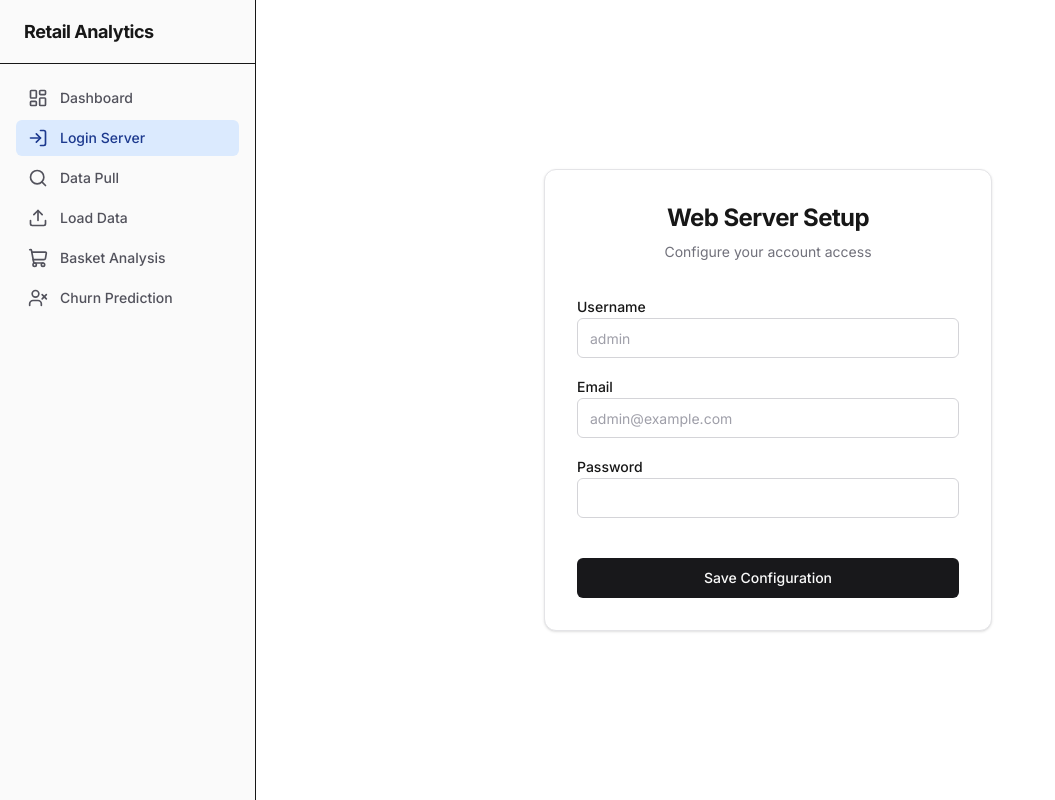
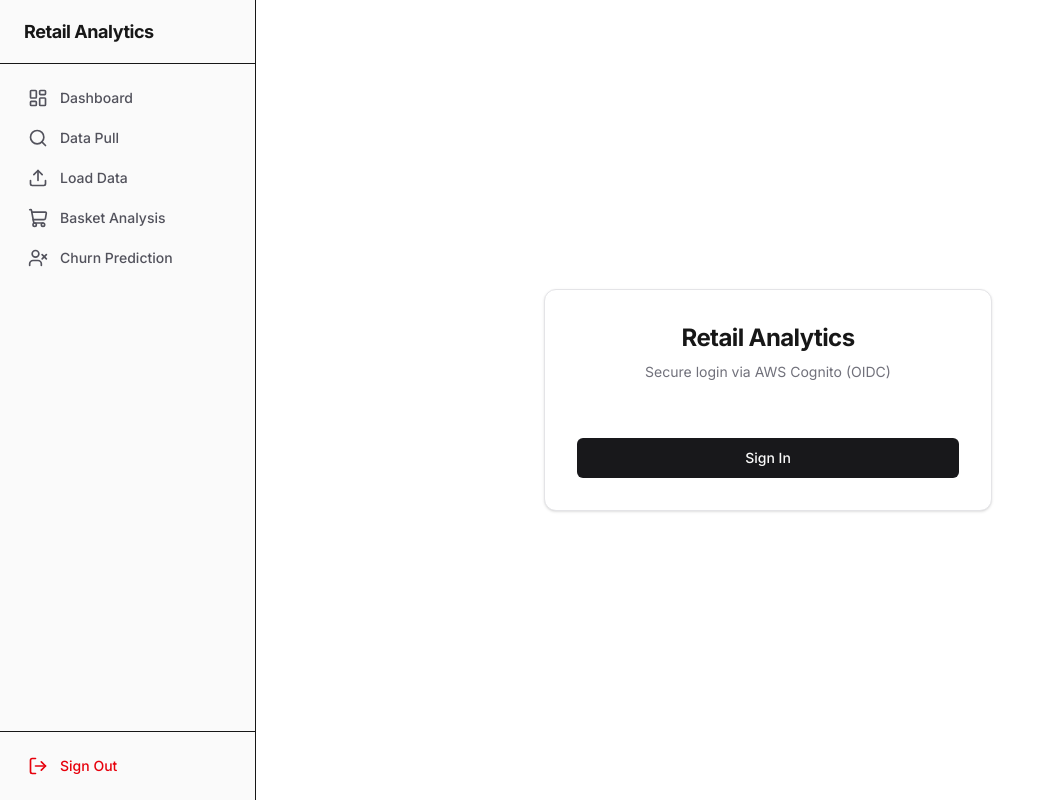
Before and after one commit to SommAid/Final-Group-Project, a Next.js app: page /login in a window 1280 px wide. Shown: the whole page, without its empty margins (0-1055 px from the left). Built offline with nearby package versions, Linux system fonts and the light colour scheme.

Commit message:
Preparing for AWS deployment

```diff
--- /dev/null
+++ b/app/api/auth/callback/route.ts
@@ -0,0 +1,46 @@
+import { NextRequest, NextResponse } from 'next/server';
+import { cookies } from 'next/headers';
+import * as client from 'openid-client';
+
+export async function GET(request: NextRequest) {
+  const baseUrl = process.env.NEXT_PUBLIC_BASE_URL || new URL(request.url).origin;
+  const issuerUrl = process.env.OIDC_ISSUER;
+  const clientId = process.env.OIDC_CLIENT_ID;
+  const clientSecret = process.env.OIDC_CLIENT_SECRET;
+
+  if (!issuerUrl || !clientId || !clientSecret) {
+    return NextResponse.redirect(new URL('/login?error=ConfigurationMissing', baseUrl));
+  }
+
+  try {
+    const server = new URL(issuerUrl);
+    const config = await client.discovery(server, clientId, clientSecret);
+
+    const cookieStore = await cookies();
+    const state = cookieStore.get('oidc_state')?.value;
+    const verifier = cookieStore.get('oidc_verifier')?.value;
+
+    if (!state || !verifier) {
+      return NextResponse.redirect(new URL('/login?error=MissingCookies', baseUrl));
+    }
+
+    const currentUrl = new URL(request.url);
+
+    const tokens = await client.authorizationCodeGrant(config, currentUrl, {
+      pkceCodeVerifier: verifier,
+      expectedState: state,
+      idTokenExpected: true
+    });
+
+    if (tokens.access_token) {
+      cookieStore.set('session', tokens.access_token, { httpOnly: true, path: '/', maxAge: 60 * 60 * 24 });
+      cookieStore.delete('oidc_state');
+      cookieStore.delete('oidc_verifier');
+    }
+
+    return NextResponse.redirect(new URL('/', baseUrl));
+  } catch (error) {
+    console.error("OIDC Callback Error:", error);
+    return NextResponse.redirect(new URL('/login?error=CallbackFailed', baseUrl));
+  }
+}
--- /dev/null
+++ b/app/api/auth/login/route.ts
@@ -0,0 +1,47 @@
+import { NextResponse } from 'next/server';
+import { cookies } from 'next/headers';
+import * as client from 'openid-client';
+
+export async function GET(request: Request) {
+  // Ensure we have a base URL to redirect back to
+  const baseUrl = process.env.NEXT_PUBLIC_BASE_URL || new URL(request.url).origin;
+
+  const issuerUrl = process.env.OIDC_ISSUER;
+  const clientId = process.env.OIDC_CLIENT_ID;
+  const clientSecret = process.env.OIDC_CLIENT_SECRET;
+  const redirectUri = `${baseUrl}/api/auth/callback`;
+
+  if (!issuerUrl || !clientId || !clientSecret) {
+    console.error("Missing OIDC Environment Variables");
+    return NextResponse.redirect(new URL('/login?error=ConfigurationMissing', baseUrl));
+  }
+
+  try {
+    const server = new URL(issuerUrl);
+    const config = await client.discovery(server, clientId, clientSecret);
+
+    const code_challenge_method = 'S256';
+    const code_verifier = client.randomPKCECodeVerifier();
+    const code_challenge = await client.calculatePKCECodeChallenge(code_verifier);
+    const state = client.randomState();
+
+    const parameters: Record<string, string> = {
+      redirect_uri: redirectUri,
+      scope: 'openid email profile',
+      code_challenge,
+      code_challenge_method,
+      state,
+    };
+
+    const redirectTo = client.buildAuthorizationUrl(config, parameters);
+
+    const cookieStore = await cookies();
+    cookieStore.set('oidc_state', state, { httpOnly: true, path: '/' });
+    cookieStore.set('oidc_verifier', code_verifier, { httpOnly: true, path: '/' });
+
+    return NextResponse.redirect(redirectTo);
+  } catch (error) {
+    console.error("OIDC Login Error:", error);
+    return NextResponse.redirect(new URL('/login?error=InternalError', baseUrl));
+  }
+}
--- /dev/null
+++ b/app/api/auth/logout/route.ts
@@ -0,0 +1,11 @@
+import { NextRequest, NextResponse } from 'next/server';
+import { cookies } from 'next/headers';
+
+export async function GET(request: NextRequest) {
+  const cookieStore = await cookies();
+  cookieStore.delete('session');
+
+  const baseUrl = process.env.NEXT_PUBLIC_BASE_URL || new URL(request.url).origin;
+
+  return NextResponse.redirect(new URL('/login', baseUrl));
+}
--- a/app/login/page.tsx
+++ b/app/login/page.tsx
@@ -1,75 +1,20 @@
-"use client";
-
-import { useState } from "react";
-
 export default function LoginPage() {
-  const [loading, setLoading] = useState(false);
-
-  const handleSubmit = (e: React.FormEvent) => {
-    e.preventDefault();
-    setLoading(true);
-    setTimeout(() => {
-      setLoading(false);
-      alert("Successfully configured web server / logged in!");
-    }, 1000);
-  };
-
   return (
-    <div className="min-h-full flex items-center justify-center p-8">
+    <div className="flex min-h-screen items-center justify-center p-8">
       <div className="w-full max-w-md rounded-xl border border-zinc-200 bg-white p-8 shadow-sm dark:border-zinc-800 dark:bg-zinc-950">
         <div className="mb-8 text-center">
-          <h1 className="text-2xl font-bold tracking-tight">Web Server Setup</h1>
+          <h1 className="text-2xl font-bold tracking-tight">Retail Analytics</h1>
           <p className="mt-2 text-sm text-zinc-500 dark:text-zinc-400">
-            Configure your account access
+            Secure login via AWS Cognito (OIDC)
           </p>
         </div>
 
-        <form onSubmit={handleSubmit} className="space-y-4">
-          <div className="space-y-2">
-            <label className="text-sm font-medium leading-none" htmlFor="username">
-              Username
-            </label>
-            <input
-              id="username"
-              required
-              className="flex h-10 w-full rounded-md border border-zinc-300 bg-transparent px-3 py-2 text-sm placeholder:text-zinc-400 focus:outline-none focus:ring-2 focus:ring-zinc-400 focus:ring-offset-2 disabled:cursor-not-allowed disabled:opacity-50 dark:border-zinc-700 dark:focus:ring-zinc-800 dark:focus:ring-offset-zinc-900"
-              placeholder="admin"
-            />
-          </div>
-
-          <div className="space-y-2">
-            <label className="text-sm font-medium leading-none" htmlFor="email">
-              Email
-            </label>
-            <input
-              id="email"
-              type="email"
-              required
-              className="flex h-10 w-full rounded-md border border-zinc-300 bg-transparent px-3 py-2 text-sm placeholder:text-zinc-400 focus:outline-none focus:ring-2 focus:ring-zinc-400 focus:ring-offset-2 disabled:cursor-not-allowed disabled:opacity-50 dark:border-zinc-700 dark:focus:ring-zinc-800 dark:focus:ring-offset-zinc-900"
-              placeholder="admin@example.com"
-            />
-          </div>
-
-          <div className="space-y-2">
-            <label className="text-sm font-medium leading-none" htmlFor="password">
-              Password
-            </label>
-            <input
-              id="password"
-              type="password"
-              required
-              className="flex h-10 w-full rounded-md border border-zinc-300 bg-transparent px-3 py-2 text-sm placeholder:text-zinc-400 focus:outline-none focus:ring-2 focus:ring-zinc-400 focus:ring-offset-2 disabled:cursor-not-allowed disabled:opacity-50 dark:border-zinc-700 dark:focus:ring-zinc-800 dark:focus:ring-offset-zinc-900"
-            />
-          </div>
-
-          <button
-            type="submit"
-            disabled={loading}
-            className="inline-flex h-10 w-full items-center justify-center rounded-md bg-zinc-900 px-4 py-2 text-sm font-medium text-zinc-50 transition-colors hover:bg-zinc-900/90 disabled:pointer-events-none disabled:opacity-50 dark:bg-zinc-50 dark:text-zinc-900 dark:hover:bg-zinc-50/90 mt-6"
-          >
-            {loading ? "Configuring..." : "Save Configuration"}
-          </button>
-        </form>
+        <a
+          href="/api/auth/login"
+          className="inline-flex h-10 w-full items-center justify-center rounded-md bg-zinc-900 px-4 py-2 text-sm font-medium text-zinc-50 transition-colors hover:bg-zinc-900/90 dark:bg-zinc-50 dark:text-zinc-900 dark:hover:bg-zinc-50/90 mt-6"
+        >
+          Sign In
+        </a>
       </div>
     </div>
   );
--- a/app/page.tsx
+++ b/app/page.tsx
@@ -148,7 +148,7 @@
                     outerRadius={100}
                     fill="#8884d8"
                     dataKey="value"
-                    label={({ name, percent }) => `${name} (${(percent * 100).toFixed(0)}%)`}
+                    label={({ name, percent }) => `${name} (${(percent ?? 0 * 100).toFixed(0)}%)`}
                   >
                     {spendByHouseholdSize.map((entry, index) => (
                       <Cell key={`cell-${index}`} fill={COLORS[index % COLORS.length]} />
--- a/components/Sidebar.tsx
+++ b/components/Sidebar.tsx
@@ -2,7 +2,7 @@
 
 import Link from "next/link";
 import { usePathname } from "next/navigation";
-import { LayoutDashboard, LogIn, Search, Upload, ShoppingCart, UserX } from "lucide-react";
+import { LayoutDashboard, Search, Upload, ShoppingCart, UserX, LogOut } from "lucide-react";
 import { clsx, type ClassValue } from "clsx";
 import { twMerge } from "tailwind-merge";
 
@@ -15,7 +15,6 @@
 
   const links = [
     { name: "Dashboard", href: "/", icon: LayoutDashboard },
-    { name: "Login Server", href: "/login", icon: LogIn },
     { name: "Data Pull", href: "/data-pull", icon: Search },
     { name: "Load Data", href: "/load-data", icon: Upload },
     { name: "Basket Analysis", href: "/basket-analysis", icon: ShoppingCart },
@@ -48,6 +47,15 @@
           );
         })}
       </nav>
+      <div className="p-4 border-t dark:border-zinc-800">
+        <a
+          href="/api/auth/logout"
+          className="flex w-full items-center gap-3 rounded-md px-3 py-2 text-sm font-medium text-red-600 transition-colors hover:bg-red-50 dark:text-red-400 dark:hover:bg-red-950/50"
+        >
+          <LogOut className="h-5 w-5" />
+          Sign Out
+        </a>
+      </div>
     </div>
   );
 }
--- /dev/null
+++ b/middleware.ts
@@ -0,0 +1,24 @@
+import { NextResponse } from 'next/server';
+import type { NextRequest } from 'next/server';
+
+export function middleware(request: NextRequest) {
+  const isAuthRoute = request.nextUrl.pathname.startsWith('/api/auth/');
+  const isLoginRoute = request.nextUrl.pathname === '/login';
+  const isApiDataRoute = request.nextUrl.pathname === '/api/data';
+
+  const session = request.cookies.get('session')?.value;
+
+  if (!session && !isAuthRoute && !isLoginRoute && !isApiDataRoute) {
+    return NextResponse.redirect(new URL('/login', request.url));
+  }
+
+  if (session && isLoginRoute) {
+    return NextResponse.redirect(new URL('/', request.url));
+  }
+
+  return NextResponse.next();
+}
+
+export const config = {
+  matcher: ['/((?!_next/static|_next/image|favicon.ico|.*\\.(?:svg|png|jpg|jpeg|gif|webp)$).*)'],
+};
--- a/package.json
+++ b/package.json
@@ -9,9 +9,12 @@
     "lint": "eslint"
   },
   "dependencies": {
+    "@aws-amplify/ui-react": "^6.15.3",
+    "aws-amplify": "^6.16.4",
     "clsx": "^2.1.1",
     "lucide-react": "^1.11.0",
     "next": "^16.2.4",
+    "openid-client": "^6.8.3",
     "papaparse": "^5.5.3",
     "postcss": "^8.5.10",
     "react": "19.2.4",
```
Also changed, not shown: 2 other files (tests, documents, lock files or other folders).
